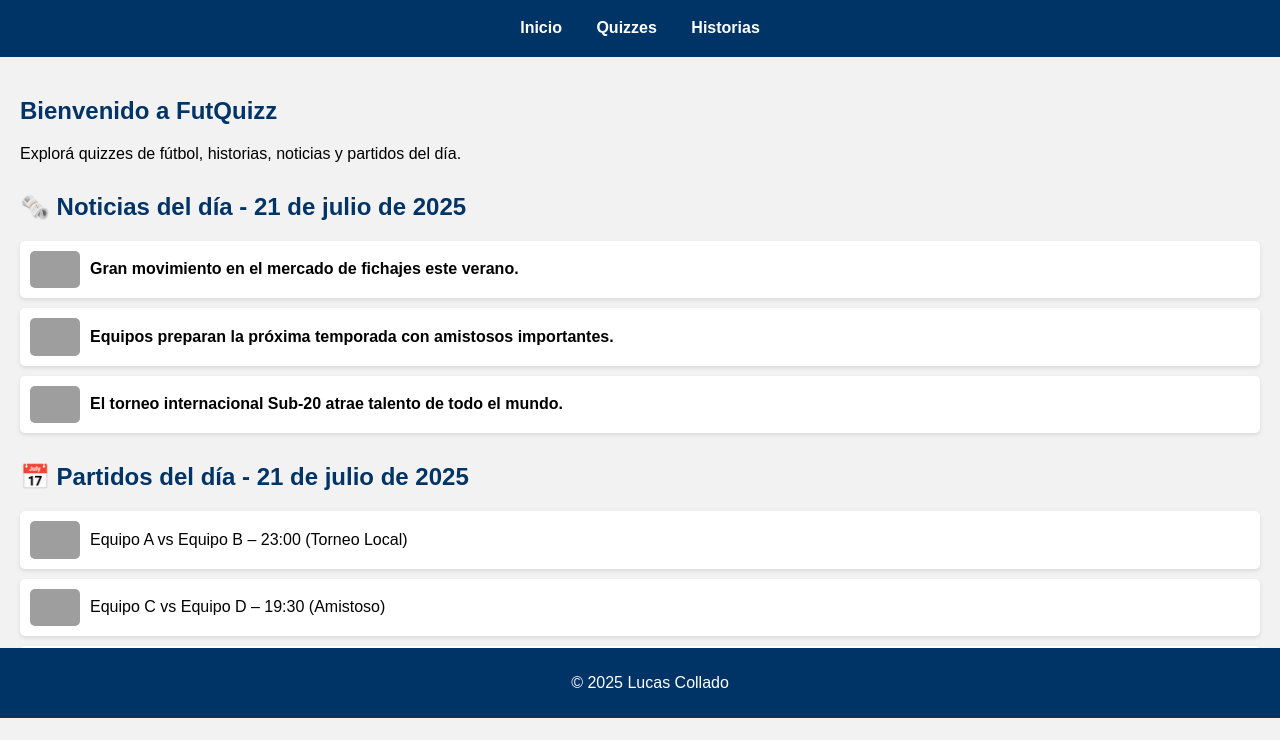
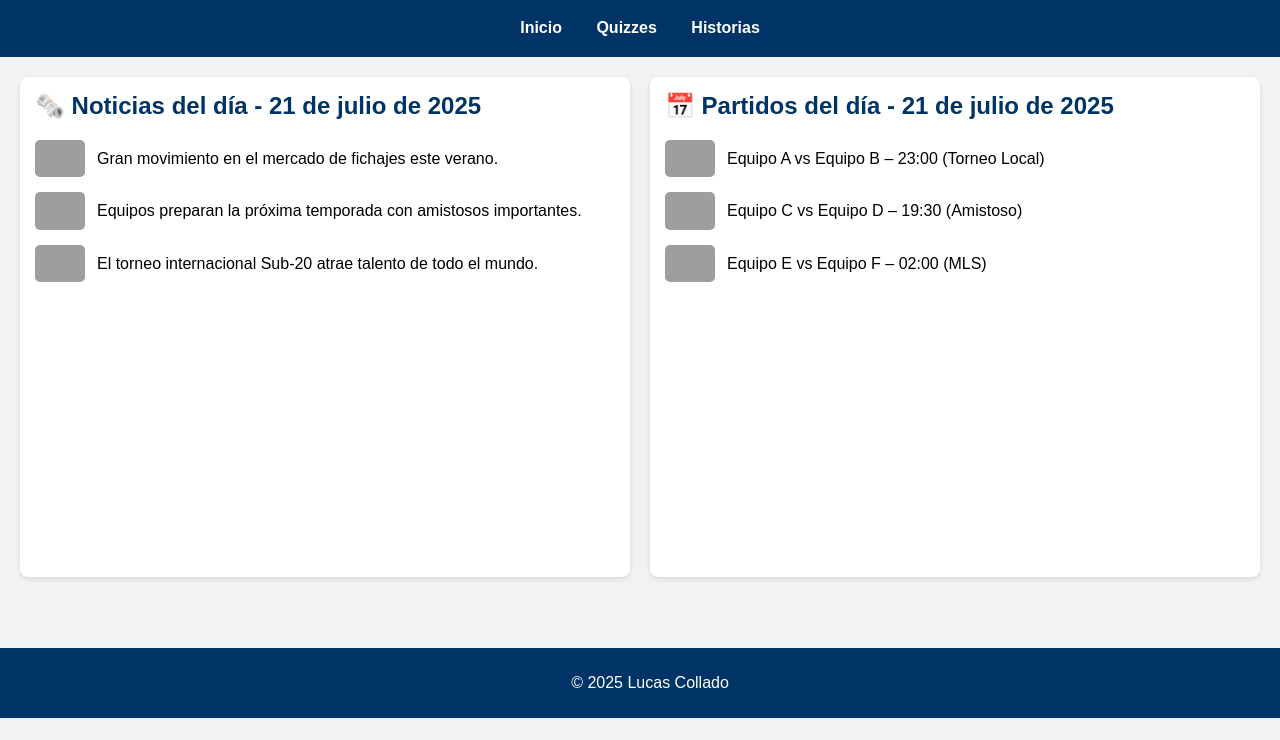
Before and after one commit to lucascollado0807GOAT/mi-web-futbol, a plain HTML site: page index.html in a window 1280 px wide. Shown: the part 82-822 px from the top of the page. After the commit the page ends 800 px from the top, so only its background shows below. Drawn offline with Linux system fonts and the light colour scheme; grey boxes are pictures that could not be loaded.

Commit message:
Update index.html

```diff
--- a/index.html
+++ b/index.html
@@ -9,14 +9,44 @@
     header { background-color: #003366; color: white; padding: 20px; text-align: center; }
     nav a { margin: 0 15px; color: #fff; text-decoration: none; font-weight: bold; }
     nav a:hover { text-decoration: underline; }
-    main { padding: 20px; }
-    section { margin-top: 30px; }
-    h2 { color: #003366; }
-    ul { list-style: none; padding: 0; }
-    li { background: #fff; margin-bottom: 10px; padding: 10px; border-radius: 5px; box-shadow: 0 2px 4px rgba(0,0,0,0.1); }
-    .noticia-img, .partido-img { max-width: 50px; vertical-align: middle; margin-right: 10px; border-radius: 5px; }
-    .item { display: flex; align-items: center; }
+    main { padding: 20px; display: flex; gap: 20px; flex-wrap: wrap; }
+
+    /* Contenedores columnas */
+    #noticias, #partidos {
+      background: white;
+      padding: 15px;
+      border-radius: 8px;
+      box-shadow: 0 2px 5px rgba(0,0,0,0.1);
+      height: 500px;
+      overflow-y: auto;
+      flex: 1 1 45%;
+      box-sizing: border-box;
+    }
+
+    h2 { color: #003366; margin-top: 0; }
+    ul { list-style: none; padding: 0; margin: 0; }
+    li { margin-bottom: 15px; display: flex; align-items: center; }
+
+    /* Imagenes */
+    .noticia-img, .partido-img {
+      max-width: 50px;
+      border-radius: 5px;
+      margin-right: 12px;
+      flex-shrink: 0;
+    }
+
     footer { background-color: #003366; color: white; text-align: center; padding: 10px; margin-top: 40px; }
+
+    /* Responsive */
+    @media (max-width: 768px) {
+      main {
+        flex-direction: column;
+      }
+      #noticias, #partidos {
+        height: auto;
+        flex-basis: 100%;
+      }
+    }
   </style>
 </head>
 <body>
@@ -31,23 +61,20 @@
   </header>
 
   <main>
-    <h2>Bienvenido a FutQuizz</h2>
-    <p>Explorá quizzes de fútbol, historias, noticias y partidos del día.</p>
-
     <section id="noticias">
       <h2>🗞️ Noticias del día - 21 de julio de 2025</h2>
       <ul>
-        <li class="item">
-          <img src="https://cdn-icons-png.flaticon.com/512/3135/3135715.png" alt="Noticia fútbol" class="noticia-img" />
-          <strong>Gran movimiento en el mercado de fichajes este verano.</strong>
+        <li>
+          <img src="https://cdn-icons-png.flaticon.com/512/3135/3135715.png" alt="Icono noticia" class="noticia-img" />
+          Gran movimiento en el mercado de fichajes este verano.
         </li>
-        <li class="item">
-          <img src="https://cdn-icons-png.flaticon.com/512/3135/3135715.png" alt="Noticia fútbol" class="noticia-img" />
-          <strong>Equipos preparan la próxima temporada con amistosos importantes.</strong>
+        <li>
+          <img src="https://cdn-icons-png.flaticon.com/512/3135/3135715.png" alt="Icono noticia" class="noticia-img" />
+          Equipos preparan la próxima temporada con amistosos importantes.
         </li>
-        <li class="item">
-          <img src="https://cdn-icons-png.flaticon.com/512/3135/3135715.png" alt="Noticia fútbol" class="noticia-img" />
-          <strong>El torneo internacional Sub-20 atrae talento de todo el mundo.</strong>
+        <li>
+          <img src="https://cdn-icons-png.flaticon.com/512/3135/3135715.png" alt="Icono noticia" class="noticia-img" />
+          El torneo internacional Sub-20 atrae talento de todo el mundo.
         </li>
       </ul>
     </section>
@@ -55,16 +82,16 @@
     <section id="partidos">
       <h2>📅 Partidos del día - 21 de julio de 2025</h2>
       <ul>
-        <li class="item">
-          <img src="https://cdn-icons-png.flaticon.com/512/616/616408.png" alt="Partido fútbol" class="partido-img" />
+        <li>
+          <img src="https://cdn-icons-png.flaticon.com/512/616/616408.png" alt="Icono partido" class="partido-img" />
           Equipo A vs Equipo B – 23:00 (Torneo Local)
         </li>
-        <li class="item">
-          <img src="https://cdn-icons-png.flaticon.com/512/616/616408.png" alt="Partido fútbol" class="partido-img" />
+        <li>
+          <img src="https://cdn-icons-png.flaticon.com/512/616/616408.png" alt="Icono partido" class="partido-img" />
           Equipo C vs Equipo D – 19:30 (Amistoso)
         </li>
-        <li class="item">
-          <img src="https://cdn-icons-png.flaticon.com/512/616/616408.png" alt="Partido fútbol" class="partido-img" />
+        <li>
+          <img src="https://cdn-icons-png.flaticon.com/512/616/616408.png" alt="Icono partido" class="partido-img" />
           Equipo E vs Equipo F – 02:00 (MLS)
         </li>
       </ul>
```
